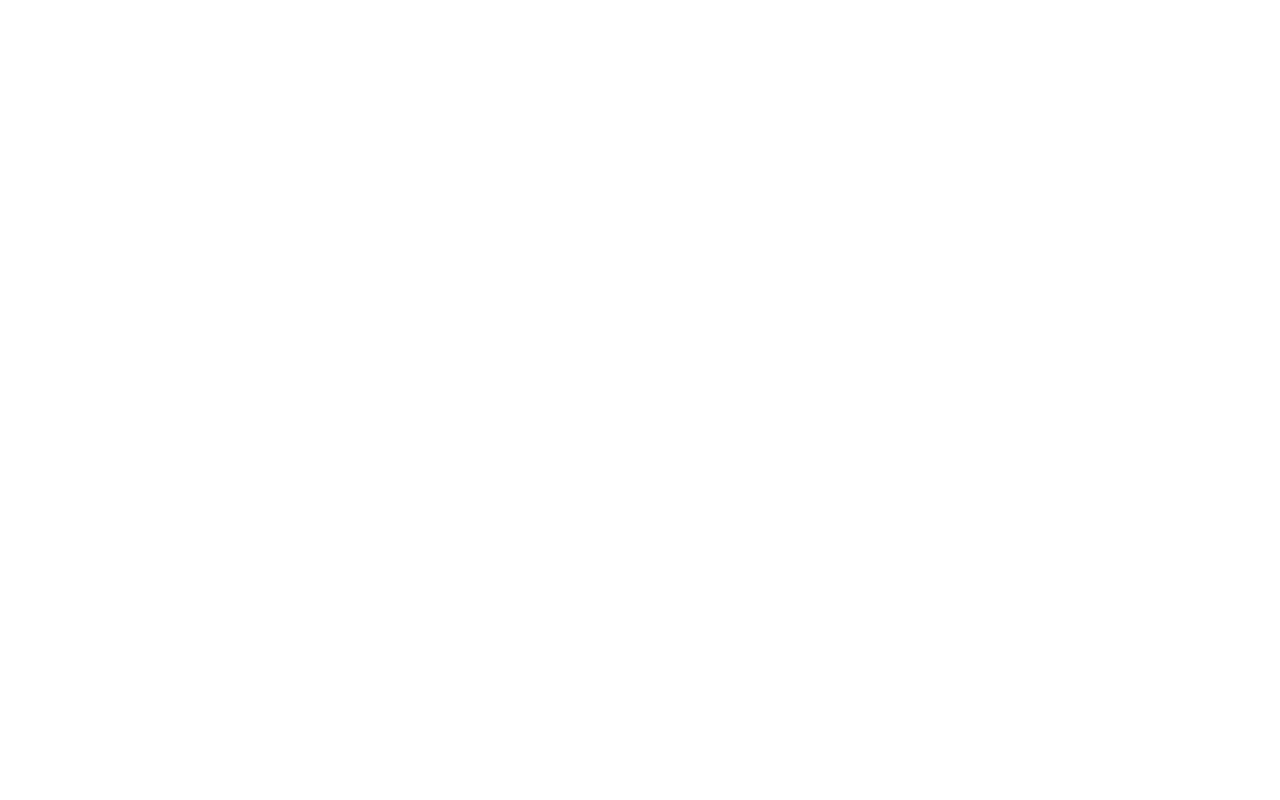
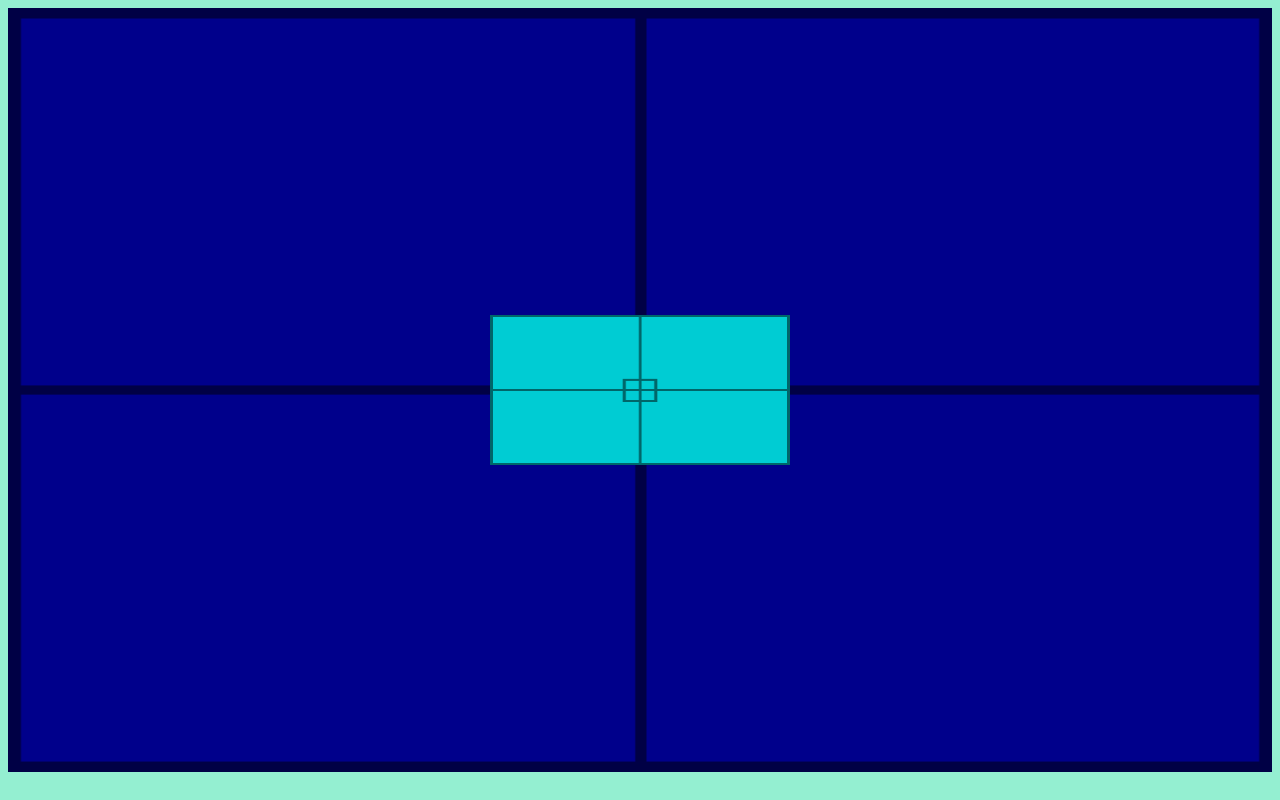
Before and after one commit to Alan-FS42/html-css, a plain HTML site: page Exercícios/ex022/imgfundo07.html in a window 1280 px wide. Drawn offline with Linux system fonts and the light colour scheme.

Commit message:
Desafio12

```diff
--- a/Exercícios/ex022/imgfundo07.html
+++ b/Exercícios/ex022/imgfundo07.html
@@ -1,12 +1,47 @@
 <!DOCTYPE html>
-<html lang="en">
+<html lang="pt-br">
 <head>
     <meta charset="UTF-8">
     <meta http-equiv="X-UA-Compatible" content="IE=edge">
     <meta name="viewport" content="width=device-width, initial-scale=1.0">
-    <title>Document</title>
+    <title>Alinhamento Vertical</title>
+    <style>
+        body {
+            background-color: rgb(148, 239, 209);
+        }
+        section#container {
+            background-image: url('imagens/target001.png');
+            background-size: 100% 100%;
+            position: relative;
+            height: 93vh;
+            background-color: darkblue;
+            padding: 10px;
+            background-repeat: no-repeat;
+
+        }
+
+        article#conteudo {
+            background-image: url('imagens/target001.png');
+            background-size: 100% 100%;
+            height: 150px;
+            width: 300px;
+            position: absolute;
+            background-color: rgb(0, 204, 211);
+
+            left: 50%;
+            top: 50%;
+
+            transform: translate(-50%, -50%);
+
+        }
+    </style>
 </head>
 <body>
+    <section id="container">
+        <article id="conteudo">
+
+        </article>
+    </section>
 
 </body>
 </html>
```
Also changed, not shown: Exercícios/des012/cordel-moderno.txt (added), Exercícios/des012/imagens/background001.jpg (added), Exercícios/des012/imagens/background002.jpg (added).
